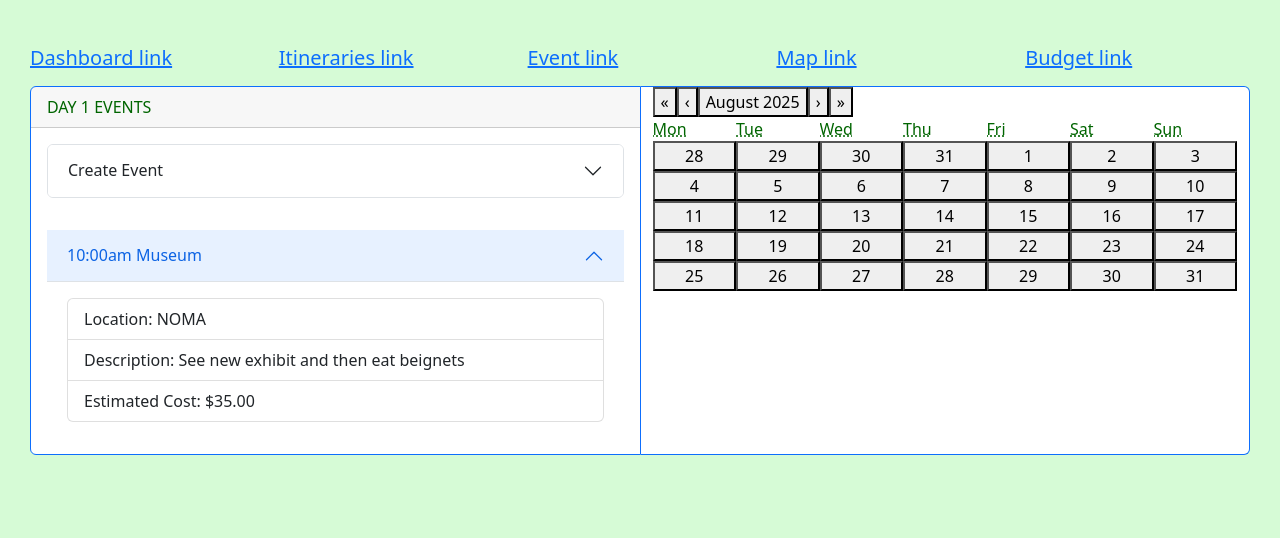
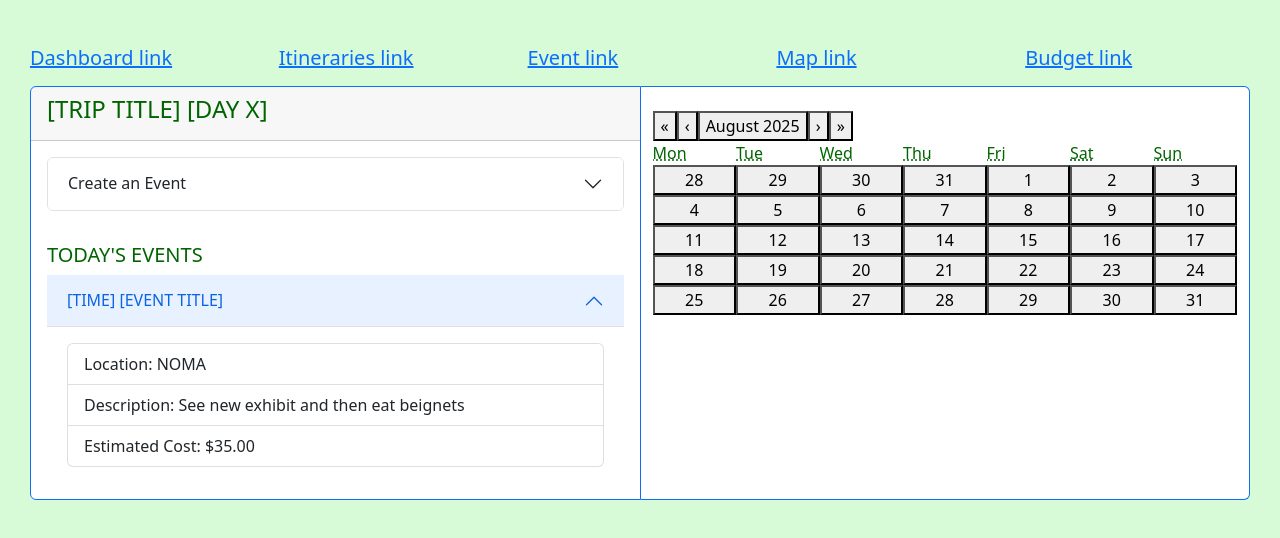
Before and after one commit to yumejensen/greenfield-budget-planner, a React app: page /event in a window 1280 px wide. Shown: the top 538 px of the page. Built offline with nearby package versions, Linux system fonts and the light colour scheme.

Commit message:
Fixed some styling issues - component layout more clear now

```diff
--- a/src/client/components/event-components/CreateEvent.jsx
+++ b/src/client/components/event-components/CreateEvent.jsx
@@ -3,36 +3,41 @@ import Button from 'react-bootstrap/Button';
 import Form from 'react-bootstrap/Form';
 import Accordion from 'react-bootstrap/Accordion';
 
-function CreateEvent() {
+export default function CreateEvent() {
   return (
     <Accordion>
       <Accordion.Item eventKey="0">
-        <Accordion.Header>Create Event</Accordion.Header>
+        <Accordion.Header>Create an Event</Accordion.Header>
         <Accordion.Body>
 
         <Form>
           <Form.Group className="mb-3" controlId="eventInput">
             <Form.Label>Event Title</Form.Label>
-            <Form.Control type="email" placeholder="Ex: Breakfast" />
+            <Form.Control type="text" placeholder="Ex: Breakfast" />
+          </Form.Group>
+
+          <Form.Group className="mb-3" controlId="timeInput">
+            <Form.Label>Start Time</Form.Label>
+            <Form.Control type="number" placeholder="Ex: 10:00" />
           </Form.Group>
 
           <Form.Group className="mb-3" controlId="locationInput">
             <Form.Label>Location</Form.Label>
-            <Form.Control type="password" placeholder="Ex: Maple Cafe" />
+            <Form.Control type="text" placeholder="Ex: Maple Cafe" />
           </Form.Group>
 
           <Form.Group className="mb-3" controlId="descriptionInput">
             <Form.Label>Description</Form.Label>
-            <Form.Control type="password" placeholder="Ex: Meet with Dave" />
+            <Form.Control as="textarea" rows={2} placeholder="Ex: Meet with Dave" />
           </Form.Group>
 
           <Form.Group className="mb-3" controlId="costInput">
             <Form.Label>Estimated Cost</Form.Label>
-            <Form.Control type="password" placeholder="Ex: $30.00" />
+            <Form.Control type="number" placeholder="Ex: $30.00" />
           </Form.Group>
 
           <Button variant="primary" type="submit">
-            Create Event
+            Add to List
           </Button>
         </Form>
 
@@ -41,5 +46,3 @@ function CreateEvent() {
     </Accordion>
   );
 }
-
-export default CreateEvent;
--- a/src/client/components/event-components/Event.jsx
+++ b/src/client/components/event-components/Event.jsx
@@ -2,11 +2,12 @@ import React from 'react'
 import Accordion from 'react-bootstrap/Accordion';
 import ListGroup from 'react-bootstrap/ListGroup';
 
-function Event() {
+export default function Event() {
+
   return (
     <Accordion defaultActiveKey="0" flush>
       <Accordion.Item eventKey="0">
-        <Accordion.Header>10:00am Museum</Accordion.Header>
+        <Accordion.Header>[TIME] [EVENT TITLE]</Accordion.Header>
         <Accordion.Body>
 
           <ListGroup>
@@ -20,5 +21,3 @@ function Event() {
     </Accordion>
   );
 }
-
-export default Event;
--- a/src/client/components/event-components/EventCalendar.jsx
+++ b/src/client/components/event-components/EventCalendar.jsx
@@ -3,7 +3,7 @@ import { useState } from 'react';
 import Calendar from 'react-calendar';
 
 
-function EventCalendar() {
+export default function EventCalendar() {
   const [value, setValue] = useState(new Date());
 
   function onChange(nextValue) {
@@ -17,6 +17,3 @@ function EventCalendar() {
     />
   );
 }
-
-
-export default EventCalendar;
--- a/src/client/components/event-components/EventList.jsx
+++ b/src/client/components/event-components/EventList.jsx
@@ -5,14 +5,11 @@ import React from 'react'
 import Event from './Event.jsx'
 
 
-function EventList() {
+export default function EventList() {
   return (
     <>
+    <h5> TODAY&apos;S EVENTS </h5>
       <Event />
     </>
   );
 }
-
-
-
-export default EventList;
--- a/src/client/components/event-components/EventPage.jsx
+++ b/src/client/components/event-components/EventPage.jsx
@@ -10,16 +10,18 @@ import CreateEvent from './CreateEvent.jsx'
 import EventCalendar from './EventCalendar.jsx'
 
 
-function EventPage() {
+export default function EventPage() {
+
+
   return (
 
     <CardGroup>
 
+      <Card border="primary" style={{ width: '25rem' }}>
+      <Card.Header>
+        <h4>[TRIP TITLE] [DAY X]</h4>
+      </Card.Header>
 
-      <Card border="primary" style={{ width: '30rem' }}>
-      <Card.Header>
-        DAY 1 EVENTS
-      </Card.Header>
         <Card.Body>
           <CreateEvent />
         </Card.Body>
@@ -27,20 +29,15 @@ function EventPage() {
         <Card.Body>
           <EventList />
         </Card.Body>
-
       </Card>
 
-        <Card border="primary" style={{ width: '30rem' }}>
+        <Card border="primary" style={{ width: '25rem' }}>
           <Container>
+            <br></br>
             <EventCalendar />
           </Container>
         </Card>
 
-
     </CardGroup>
   );
 }
-
-
-
-export default EventPage;
```
